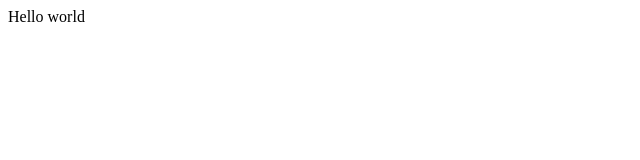
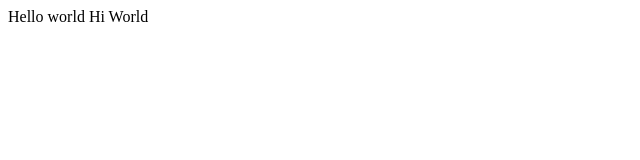
Before and after one commit to ersnrosario/cpnt201-a3, a plain HTML site: page index.html in a window 1280 px wide. Shown: the full height of the page, 0-640 px from the left. Drawn offline with Linux system fonts and the light colour scheme.

Commit message:
added conflict

```diff
--- a/index.html
+++ b/index.html
@@ -10,7 +10,7 @@
 
 <body>
   Hello world
-
+Hi World
 </body>
 
 </html>
```
